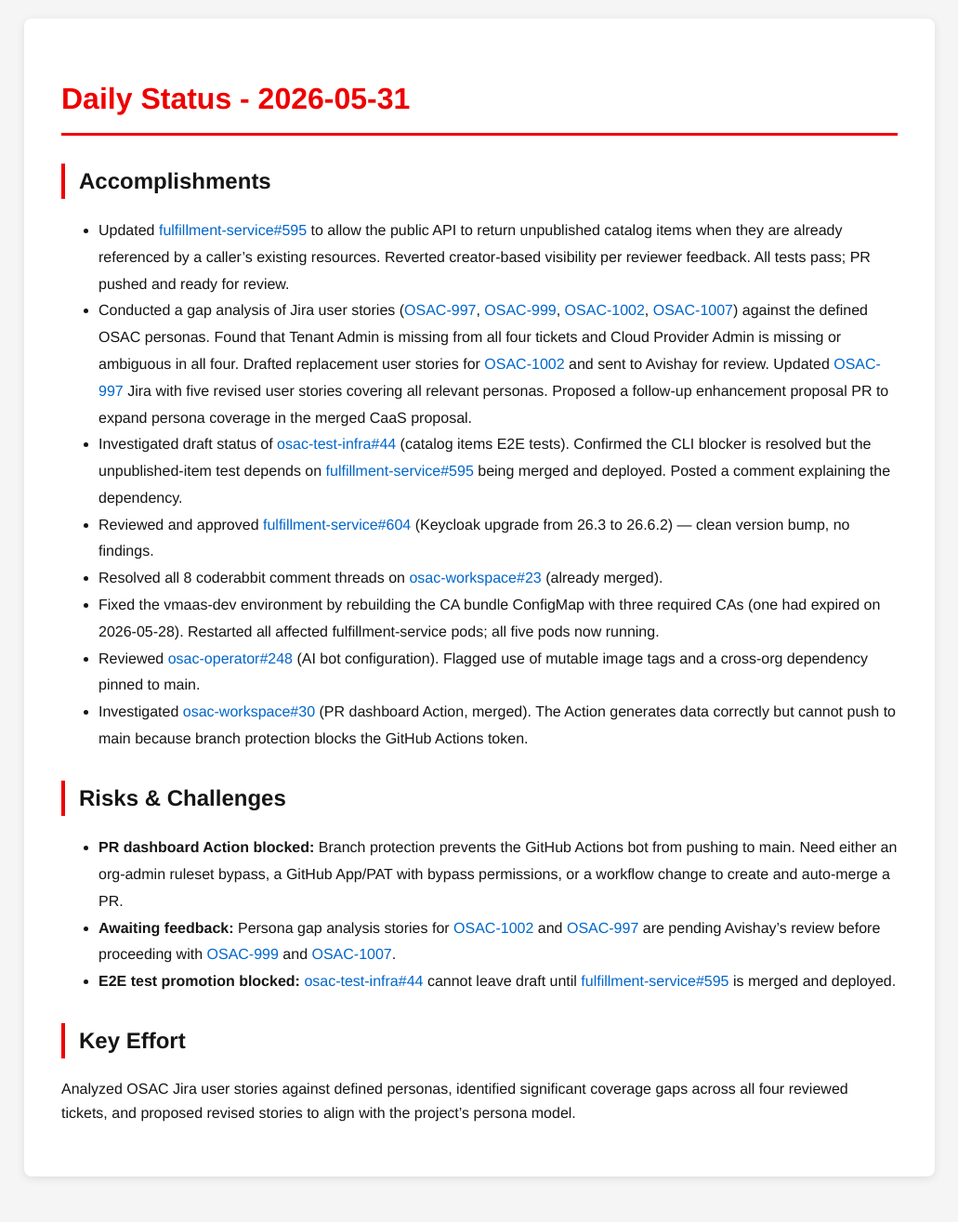
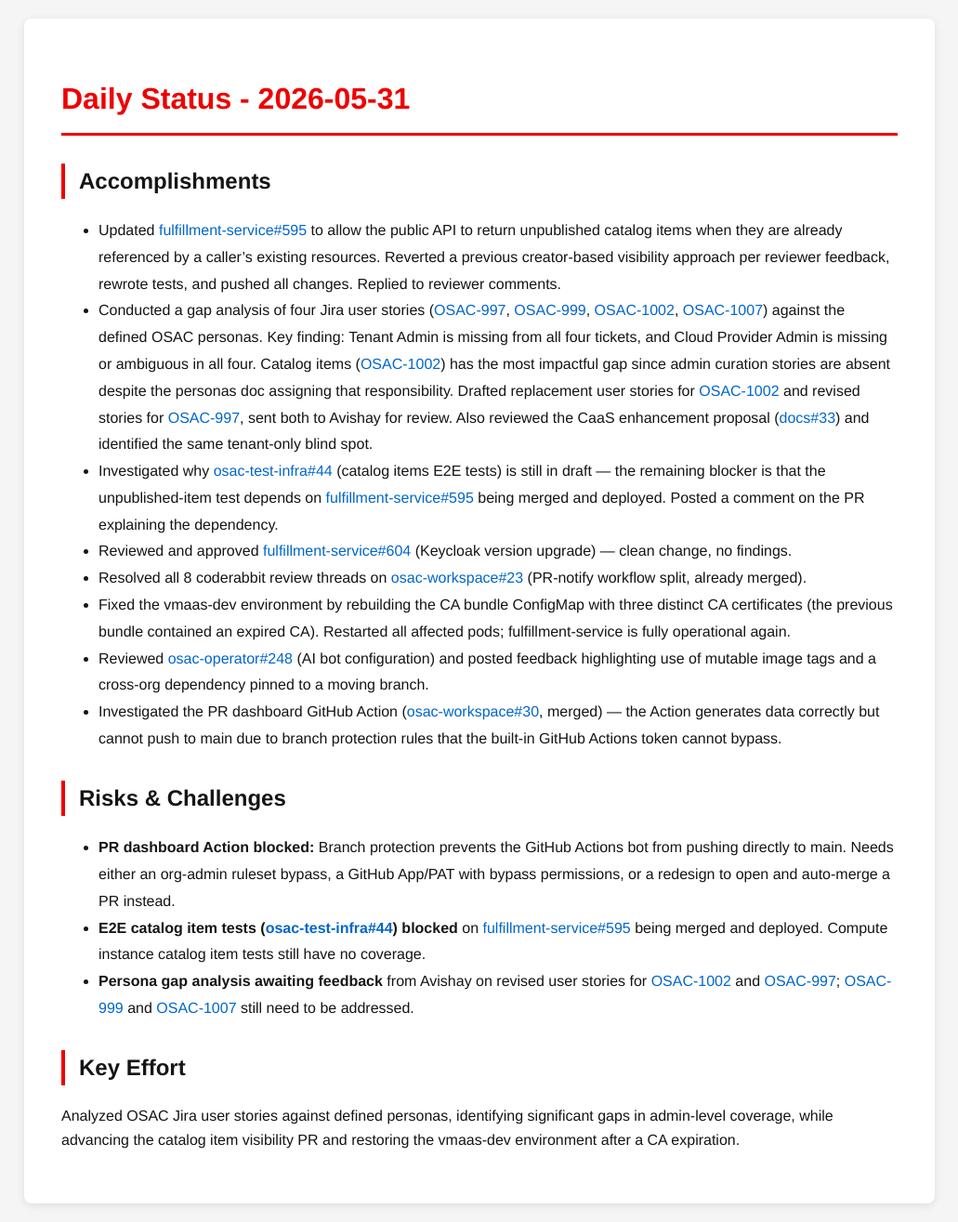
Before and after one commit to tzvatot/daily-status, a Jekyll site: the page built from 2026-05-31.md, in a window 1280 px wide. Shown: the whole page at 93% size, without its empty margins (124-1155 px from the left). Built offline with Jekyll 4.4.1, drawn with Linux system fonts in a browser that asks for light colours; before the commit the page ends 1286 px from its top, so only the background shows below that.

Commit message:
Daily status update - 2026-05-31

```diff
--- a/2026-05-31.md
+++ b/2026-05-31.md
@@ -7,19 +7,19 @@
 # Daily Status - 2026-05-31
 
 ## Accomplishments
-- Updated [fulfillment-service#595](https://github.com/osac-project/fulfillment-service/pull/595) to allow the public API to return unpublished catalog items when they are already referenced by a caller's existing resources. Reverted creator-based visibility per reviewer feedback. All tests pass; PR pushed and ready for review.
-- Conducted a gap analysis of Jira user stories ([OSAC-997](https://redhat.atlassian.net/browse/OSAC-997), [OSAC-999](https://redhat.atlassian.net/browse/OSAC-999), [OSAC-1002](https://redhat.atlassian.net/browse/OSAC-1002), [OSAC-1007](https://redhat.atlassian.net/browse/OSAC-1007)) against the defined OSAC personas. Found that Tenant Admin is missing from all four tickets and Cloud Provider Admin is missing or ambiguous in all four. Drafted replacement user stories for [OSAC-1002](https://redhat.atlassian.net/browse/OSAC-1002) and sent to Avishay for review. Updated [OSAC-997](https://redhat.atlassian.net/browse/OSAC-997) Jira with five revised user stories covering all relevant personas. Proposed a follow-up enhancement proposal PR to expand persona coverage in the merged CaaS proposal.
-- Investigated draft status of [osac-test-infra#44](https://github.com/osac-project/osac-test-infra/pull/44) (catalog items E2E tests). Confirmed the CLI blocker is resolved but the unpublished-item test depends on [fulfillment-service#595](https://github.com/osac-project/fulfillment-service/pull/595) being merged and deployed. Posted a comment explaining the dependency.
-- Reviewed and approved [fulfillment-service#604](https://github.com/osac-project/fulfillment-service/pull/604) (Keycloak upgrade from 26.3 to 26.6.2) — clean version bump, no findings.
-- Resolved all 8 coderabbit comment threads on [osac-workspace#23](https://github.com/osac-project/osac-workspace/pull/23) (already merged).
-- Fixed the vmaas-dev environment by rebuilding the CA bundle ConfigMap with three required CAs (one had expired on 2026-05-28). Restarted all affected fulfillment-service pods; all five pods now running.
-- Reviewed [osac-operator#248](https://github.com/osac-project/osac-operator/pull/248) (AI bot configuration). Flagged use of mutable image tags and a cross-org dependency pinned to main.
-- Investigated [osac-workspace#30](https://github.com/osac-project/osac-workspace/pull/30) (PR dashboard Action, merged). The Action generates data correctly but cannot push to main because branch protection blocks the GitHub Actions token.
+- Updated [fulfillment-service#595](https://github.com/osac-project/fulfillment-service/pull/595) to allow the public API to return unpublished catalog items when they are already referenced by a caller's existing resources. Reverted a previous creator-based visibility approach per reviewer feedback, rewrote tests, and pushed all changes. Replied to reviewer comments.
+- Conducted a gap analysis of four Jira user stories ([OSAC-997](https://redhat.atlassian.net/browse/OSAC-997), [OSAC-999](https://redhat.atlassian.net/browse/OSAC-999), [OSAC-1002](https://redhat.atlassian.net/browse/OSAC-1002), [OSAC-1007](https://redhat.atlassian.net/browse/OSAC-1007)) against the defined OSAC personas. Key finding: Tenant Admin is missing from all four tickets, and Cloud Provider Admin is missing or ambiguous in all four. Catalog items ([OSAC-1002](https://redhat.atlassian.net/browse/OSAC-1002)) has the most impactful gap since admin curation stories are absent despite the personas doc assigning that responsibility. Drafted replacement user stories for [OSAC-1002](https://redhat.atlassian.net/browse/OSAC-1002) and revised stories for [OSAC-997](https://redhat.atlassian.net/browse/OSAC-997), sent both to Avishay for review. Also reviewed the CaaS enhancement proposal ([docs#33](https://github.com/osac-project/docs/pull/33)) and identified the same tenant-only blind spot.
+- Investigated why [osac-test-infra#44](https://github.com/osac-project/osac-test-infra/pull/44) (catalog items E2E tests) is still in draft — the remaining blocker is that the unpublished-item test depends on [fulfillment-service#595](https://github.com/osac-project/fulfillment-service/pull/595) being merged and deployed. Posted a comment on the PR explaining the dependency.
+- Reviewed and approved [fulfillment-service#604](https://github.com/osac-project/fulfillment-service/pull/604) (Keycloak version upgrade) — clean change, no findings.
+- Resolved all 8 coderabbit review threads on [osac-workspace#23](https://github.com/osac-project/osac-workspace/pull/23) (PR-notify workflow split, already merged).
+- Fixed the vmaas-dev environment by rebuilding the CA bundle ConfigMap with three distinct CA certificates (the previous bundle contained an expired CA). Restarted all affected pods; fulfillment-service is fully operational again.
+- Reviewed [osac-operator#248](https://github.com/osac-project/osac-operator/pull/248) (AI bot configuration) and posted feedback highlighting use of mutable image tags and a cross-org dependency pinned to a moving branch.
+- Investigated the PR dashboard GitHub Action ([osac-workspace#30](https://github.com/osac-project/osac-workspace/pull/30), merged) — the Action generates data correctly but cannot push to main due to branch protection rules that the built-in GitHub Actions token cannot bypass.
 
 ## Risks & Challenges
-- **PR dashboard Action blocked:** Branch protection prevents the GitHub Actions bot from pushing to main. Need either an org-admin ruleset bypass, a GitHub App/PAT with bypass permissions, or a workflow change to create and auto-merge a PR.
-- **Awaiting feedback:** Persona gap analysis stories for [OSAC-1002](https://redhat.atlassian.net/browse/OSAC-1002) and [OSAC-997](https://redhat.atlassian.net/browse/OSAC-997) are pending Avishay's review before proceeding with [OSAC-999](https://redhat.atlassian.net/browse/OSAC-999) and [OSAC-1007](https://redhat.atlassian.net/browse/OSAC-1007).
-- **E2E test promotion blocked:** [osac-test-infra#44](https://github.com/osac-project/osac-test-infra/pull/44) cannot leave draft until [fulfillment-service#595](https://github.com/osac-project/fulfillment-service/pull/595) is merged and deployed.
+- **PR dashboard Action blocked:** Branch protection prevents the GitHub Actions bot from pushing directly to main. Needs either an org-admin ruleset bypass, a GitHub App/PAT with bypass permissions, or a redesign to open and auto-merge a PR instead.
+- **E2E catalog item tests ([osac-test-infra#44](https://github.com/osac-project/osac-test-infra/pull/44)) blocked** on [fulfillment-service#595](https://github.com/osac-project/fulfillment-service/pull/595) being merged and deployed. Compute instance catalog item tests still have no coverage.
+- **Persona gap analysis awaiting feedback** from Avishay on revised user stories for [OSAC-1002](https://redhat.atlassian.net/browse/OSAC-1002) and [OSAC-997](https://redhat.atlassian.net/browse/OSAC-997); [OSAC-999](https://redhat.atlassian.net/browse/OSAC-999) and [OSAC-1007](https://redhat.atlassian.net/browse/OSAC-1007) still need to be addressed.
 
 ## Key Effort
-Analyzed OSAC Jira user stories against defined personas, identified significant coverage gaps across all four reviewed tickets, and proposed revised stories to align with the project's persona model.
+Analyzed OSAC Jira user stories against defined personas, identifying significant gaps in admin-level coverage, while advancing the catalog item visibility PR and restoring the vmaas-dev environment after a CA expiration.
```
